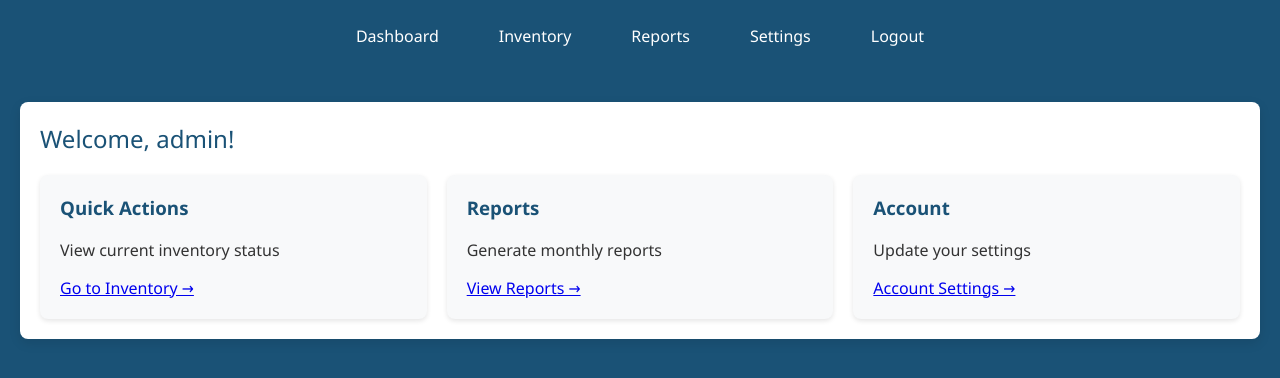
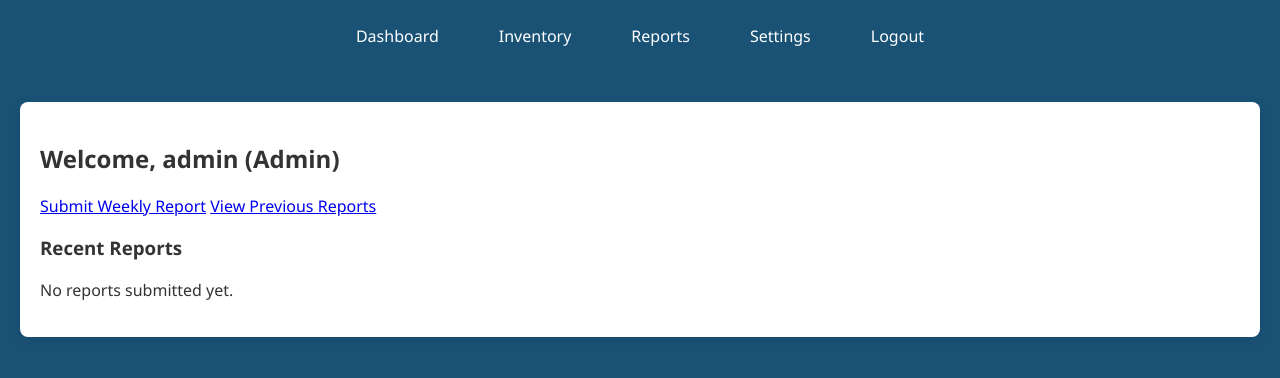
Before and after one commit to Keegan2024/My-inventory, a Flask app: page /dashboard in a window 1280 px wide. Shown: the part 126-504 px from the top of the page. Run offline with Flask 3, Linux system fonts and the light colour scheme; the visitor is signed in with stand-in values (Sample User, id 1).

Commit message:
Update dashboard.html

```diff
--- a/templates/dashboard.html
+++ b/templates/dashboard.html
@@ -1,105 +1,36 @@
-<!DOCTYPE html>
-<html>
-<head>
-    <title>Dashboard | Inventory System</title>
-    <style>
-        body {
-            font-family: 'Segoe UI', Tahoma, Geneva, Verdana, sans-serif;
-            background-color: #1a5276;
-            margin: 0;
-            padding: 0;
-            color: white;
-        }
-        .header {
-            background-color: #154360;
-            padding: 20px;
-            text-align: center;
-            box-shadow: 0 2px 10px rgba(0, 0, 0, 0.2);
-        }
-        .nav-container {
-            display: flex;
-            justify-content: center;
-            background-color: #1a5276;
-            padding: 15px 0;
-        }
-        .nav-link {
-            color: white;
-            text-decoration: none;
-            padding: 10px 20px;
-            margin: 0 10px;
-            border-radius: 4px;
-            transition: background-color 0.3s;
-        }
-        .nav-link:hover {
-            background-color: #21618c;
-        }
-        .content {
-            max-width: 1200px;
-            margin: 30px auto;
-            padding: 20px;
-            background-color: white;
-            border-radius: 8px;
-            color: #333;
-            box-shadow: 0 4px 12px rgba(0, 0, 0, 0.1);
-        }
-        .welcome-message {
-            font-size: 24px;
-            margin-bottom: 20px;
-            color: #1a5276;
-        }
-        .card-container {
-            display: flex;
-            flex-wrap: wrap;
-            gap: 20px;
-            margin-top: 20px;
-        }
-        .card {
-            background-color: #f8f9fa;
-            border-radius: 8px;
-            padding: 20px;
-            flex: 1;
-            min-width: 250px;
-            box-shadow: 0 2px 5px rgba(0,0,0,0.1);
-        }
-        .card h3 {
-            color: #1a5276;
-            margin-top: 0;
-        }
-    </style>
-</head>
-<body>
-    <div class="header">
-        <h1>Inventory Management System</h1>
+{% extends "base.html" %}
+
+{% block content %}
+<div class="content">
+    <h2>Welcome, {{ user.username }} ({{ user.facility }})</h2>
+
+    <div class="dashboard-actions">
+        <a href="{{ url_for('submit_report') }}" class="btn btn-primary">Submit Weekly Report</a>
+        <a href="{{ url_for('view_reports') }}" class="btn btn-secondary">View Previous Reports</a>
     </div>
 
-    <div class="nav-container">
-        <a href="{{ url_for('dashboard') }}" class="nav-link">Dashboard</a>
-        <a href="{{ url_for('inventory') }}" class="nav-link">Inventory</a>
-        <a href="{{ url_for('reports') }}" class="nav-link">Reports</a>
-        <a href="{{ url_for('settings') }}" class="nav-link">Settings</a>
-        <a href="{{ url_for('logout') }}" class="nav-link">Logout</a>
-    </div>
-
-    <div class="content">
-        <div class="welcome-message">Welcome, {{ user.username }}!</div>
-
-        <div class="card-container">
-            <div class="card">
-                <h3>Quick Actions</h3>
-                <p>View current inventory status</p>
-                <a href="{{ url_for('inventory') }}">Go to Inventory →</a>
-            </div>
-            <div class="card">
-                <h3>Reports</h3>
-                <p>Generate monthly reports</p>
-                <a href="{{ url_for('reports') }}">View Reports →</a>
-            </div>
-            <div class="card">
-                <h3>Account</h3>
-                <p>Update your settings</p>
-                <a href="{{ url_for('settings') }}">Account Settings →</a>
-            </div>
-        </div>
-    </div>
-</body>
-</html>
+    <h3>Recent Reports</h3>
+    {% if reports %}
+        <table class="table">
+            <thead>
+                <tr>
+                    <th>Week</th>
+                    <th>Date</th>
+                    <th>Actions</th>
+                </tr>
+            </thead>
+            <tbody>
+                {% for report in reports %}
+                    <tr>
+                        <td>Week {{ report.week_number }}</td>
+                        <td>{{ report.report_date.strftime('%Y-%m-%d') }}</td>
+                        <td><a href="{{ url_for('view_reports') }}?week={{ report.week_number }}">View</a></td>
+                    </tr>
+                {% endfor %}
+            </tbody>
+        </table>
+    {% else %}
+        <p>No reports submitted yet.</p>
+    {% endif %}
+</div>
+{% endblock %}
```
